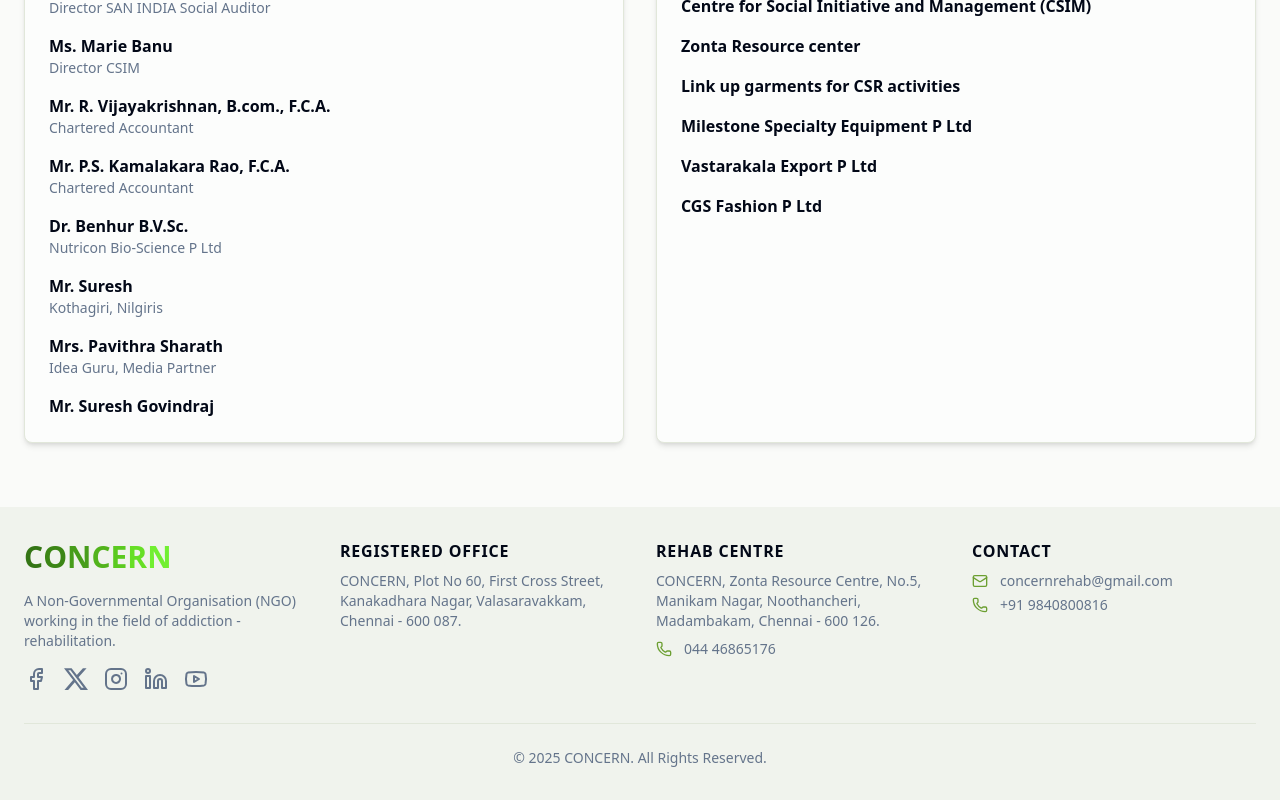
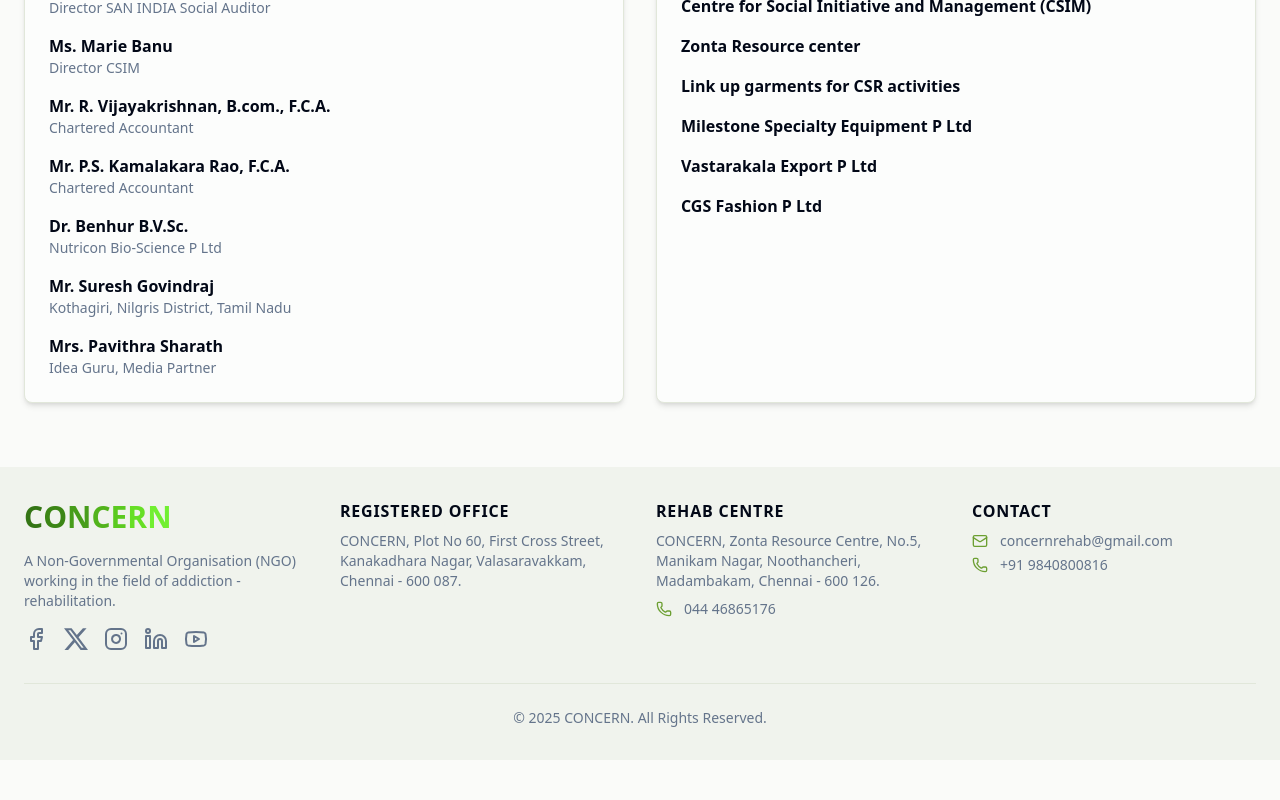
Before and after one commit to tanishpoddar/Concern-Website, a Next.js app: page /our-team in a window 1280 px wide. Shown: the part 1222-2022 px from the top of the page. After the commit the page ends 1982 px from the top, so only its background shows below. Built offline with nearby package versions, Linux system fonts and the light colour scheme.

Commit message:
changed-code-files

```diff
--- a/src/app/our-team/page.tsx
+++ b/src/app/our-team/page.tsx
@@ -39,9 +39,8 @@
     { name: 'Mr. R. Vijayakrishnan, B.com., F.C.A.', role: 'Chartered Accountant' },
     { name: 'Mr. P.S. Kamalakara Rao, F.C.A.', role: 'Chartered Accountant' },
     { name: 'Dr. Benhur B.V.Sc.', role: 'Nutricon Bio-Science P Ltd' },
-    { name: 'Mr. Suresh', role: 'Kothagiri, Nilgiris' },
+    { name: 'Mr. Suresh Govindraj', role: 'Kothagiri, Nilgris District, Tamil Nadu' },
     { name: 'Mrs. Pavithra Sharath', role: 'Idea Guru, Media Partner' },
-    { name: 'Mr. Suresh Govindraj', role: '' },
 ];
 
 const pillarsOfStrength = [
```
